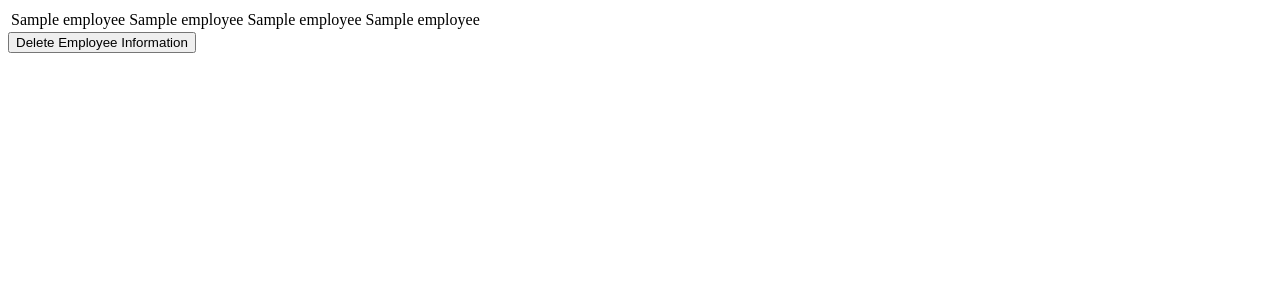
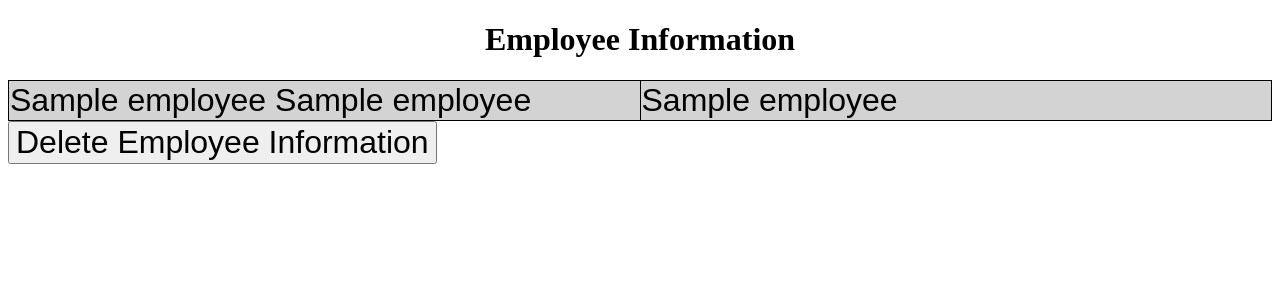
Before and after one commit to AidanMDB/Software-Tools-Pre-Labs, a Flask app: template Prelab06/templates/view_id.html in a window 1280 px wide. Shown: the top 300 px of the page. Run offline with Flask 3, Linux system fonts and the light colour scheme; the template is opened without the code that fills it: most values are stand-ins (such as "Sample title", 1, 10 or a date in 2020).

Commit message:
finished everything

```diff
--- a/Prelab06/main.py
+++ b/Prelab06/main.py
@@ -36,14 +36,23 @@ def insert_employee_data(first_name, last_name, id, email):
     conn.close()
 
 
+'''
+@app.route('/view', methods=['GET'])
+def view():
+    return flask.render_template('view_request.html')
 
-"""
-@app.route("/view", methods=['GET', 'POST'])
-def view():
+@app.route('/view', methods=['POST'])
+def view_sub():
+    id = flask.request.form['emp_id']
+    return flask.redirect(f"/view/{id}")
+'''
+
+
+@app.route("/view", methods=['GET'])
+def view_id():
     ecode = flask.request.args.get('emp_id')
+    print(ecode)
     return flask.redirect(f"/view/{ecode}")
- """
-
 
 @app.route("/view/<ecode>", methods=['GET', 'POST'])
 def view_dynamic_employee(ecode):
@@ -55,7 +64,7 @@ def fetch_employee(ecode):
     conn = sqlite3.connect("data/company.db")
     c = conn.cursor()
     employee = None
-    employee = c.execute(f"SELECT first_name,last_name,email from employees where id={ecode}").fetchone()
+    employee = c.execute(f"SELECT first_name,last_name,id,email from employees where id={ecode}").fetchone()
 
     if employee is None:
         raise ValueError(f"employee {ecode} does not exist")
@@ -64,13 +73,16 @@ def fetch_employee(ecode):
     conn.close()
     return employee
 
-def delete_employee(ecode):
+@app.route("/delete", methods=['POST'])
+def delete_employee():
+    id = flask.request.form['ecode']
     conn = sqlite3.connect("data/company.db")
     c = conn.cursor()
-    c.execute(f"DELETE FROM employees WHERE id={ecode}")
+    c.execute(f"DELETE FROM employees WHERE id={id}")
     c.close()
     conn.commit()
     conn.close()
+    return flask.redirect('/')
 
 
 @app.route("/view_all", methods=['GET'])
--- a/Prelab06/templates/form.html
+++ b/Prelab06/templates/form.html
@@ -9,7 +9,7 @@
         <label for="id">ID</label><br>
         <input type="text" id="id" name="idlabel"><br>
         <label for="email">Email</label><br>
-        <input type="text" id="email" name="mail"><br>
+        <input type="email" id="email" name="mail"><br>
         <input type="submit" value="Submit">
     </form>
 </html>
--- a/Prelab06/templates/view_id.html
+++ b/Prelab06/templates/view_id.html
@@ -1,15 +1,43 @@
 <!DOCTYPE html>
 
 <html>
-    <table>
-        <tr>
-            <td>{{data[0]}}</td>
-            <td>{{data[1]}}</td>
-            <td>{{data[2]}}</td>
-            <td>{{data[3]}}</td>
-        </tr>
-    </table>
-    <a>
-        <button>Delete Employee Information</button>
-    </a>
+    <style>
+        table {
+            font-family: arial, sans-serif;
+            border-collapse: collapse;
+            width: 100%
+        }
+
+        tr {
+            border: 1px solid black;
+            background-color: lightgray;
+        }
+
+        td {
+            font-size: xx-large;
+            border: 1px solid black;
+            width: 50%
+        }
+
+        button {
+            font-size: xx-large;
+        }
+
+        h1 {
+            text-align: center;
+        }
+    </style>
+    <body>
+
+        <h1>Employee Information</h1>
+        <table>
+            <tr>
+                <td>{{data[0]}} {{data[1]}}</td>
+                <td>{{data[3]}}</td>
+            </tr>
+        </table>
+        <form method="POST" action="/delete">
+            <button type="submit" name="ecode" value="{{data[2]}}">Delete Employee Information</button>
+        </form>
+    </body>
 </html>
```
Also changed, not shown: Prelab06/templates/view_request.html (added, +10 -0 lines), Prelab06/data/company.db.
